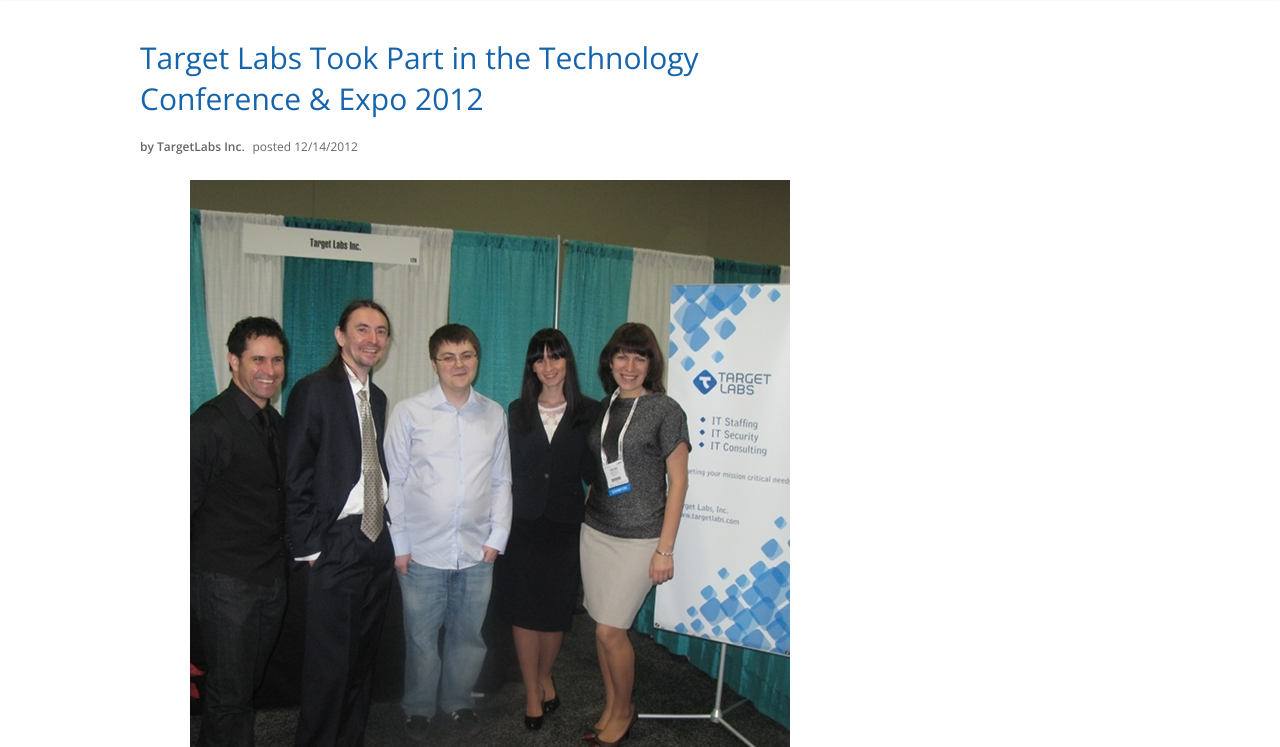
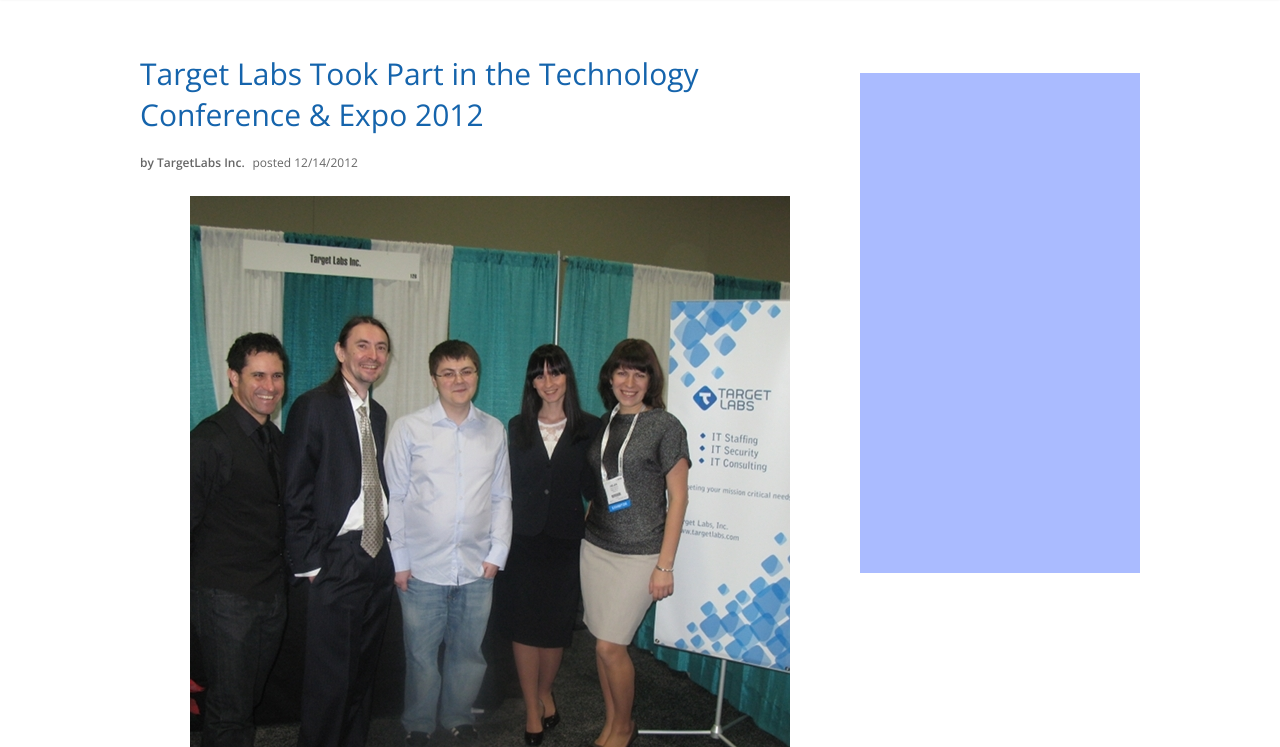
Before and after one commit to DaZzz/TargetLabsTemplate, a plain HTML site: page latestposts.html in a window 1280 px wide. Shown: the part 53-800 px from the top of the page. Drawn offline with nearby package versions, Linux system fonts and the light colour scheme.

Commit message:
Add sidebar area.

```diff
--- a/style.css
+++ b/style.css
@@ -391,6 +391,7 @@ html, body {
  Latest news styling
 *****************************************/
 .mainbody {
+	overflow: hidden;
 	position: relative;
 	width: 1000px;
 	top: 0px;
@@ -400,6 +401,7 @@ html, body {
 
 .content {
 	position: relative;
+	float: left;
 	width: 700px;			/* width of posts area */
 }
 
@@ -449,3 +451,13 @@ html, body {
 	padding-bottom: 10px;
 	border-bottom: 1px solid #aaa;
 }
+
+.sidebar {
+	margin-top: 60px;
+	position: relative;
+	width: 280px;
+	height: 500px;
+	background-color: #abf;
+	z-index: 10;
+	float: right;
+}
```
Also changed, not shown: latestposts.html (+1 -0 lines).
